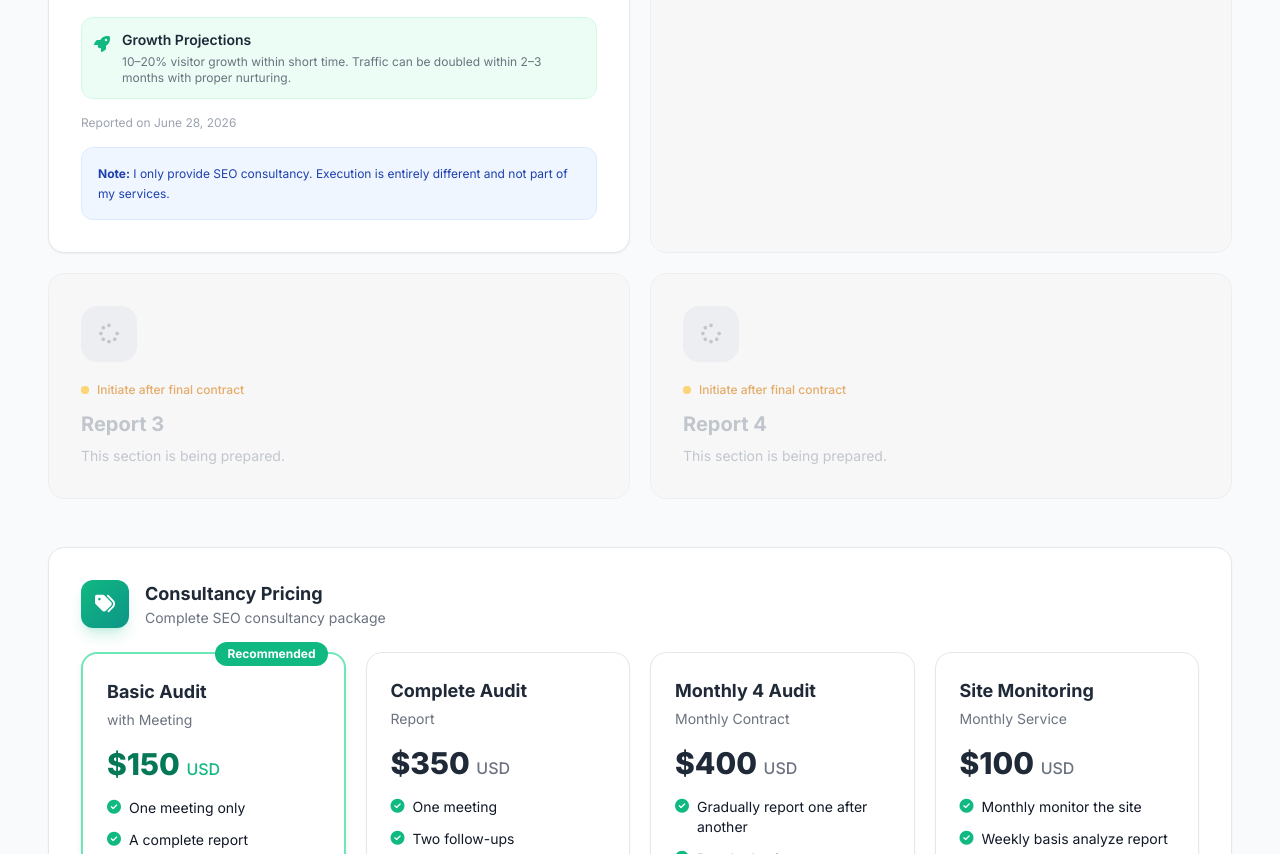
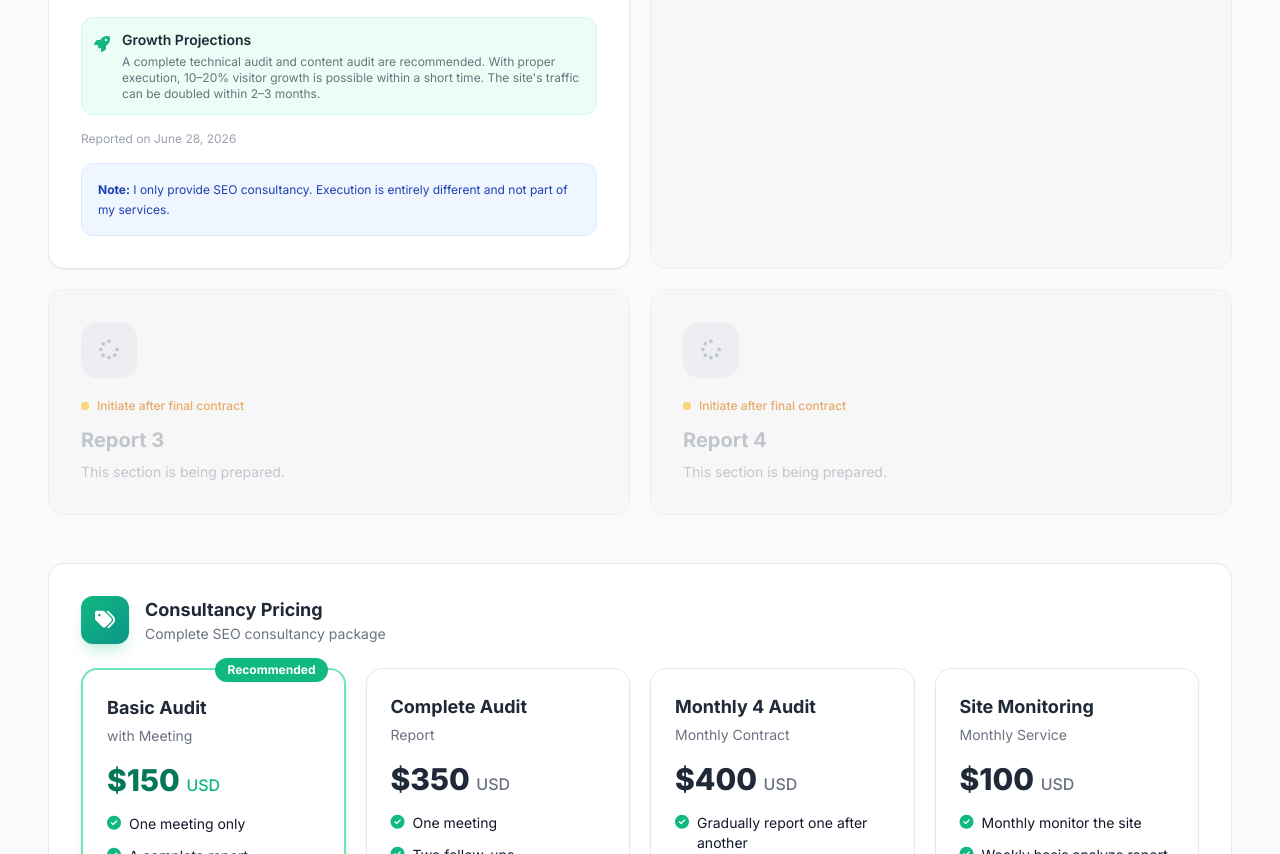
Before and after one commit to aouwalitshikkha/rsrresidential, a plain HTML site: page index.html in a window 1280 px wide. Shown: the part 1957-2811 px from the top of the page. Drawn offline with nearby package versions, Linux system fonts and the light colour scheme.

Commit message:
Align Growth Projections card text with summary

```diff
--- a/index.html
+++ b/index.html
@@ -213,7 +213,7 @@
               <div class="mt-0.5 text-emerald-500"><i class="fas fa-rocket"></i></div>
               <div>
                 <h4 class="text-sm font-semibold text-gray-800">Growth Projections</h4>
-                <p class="text-xs text-gray-500 mt-1">10–20% visitor growth within short time. Traffic can be doubled within 2–3 months with proper nurturing.</p>
+                <p class="text-xs text-gray-500 mt-1">A complete technical audit and content audit are recommended. With proper execution, 10–20% visitor growth is possible within a short time. The site's traffic can be doubled within 2–3 months.</p>
               </div>
             </div>
           </div>
```
